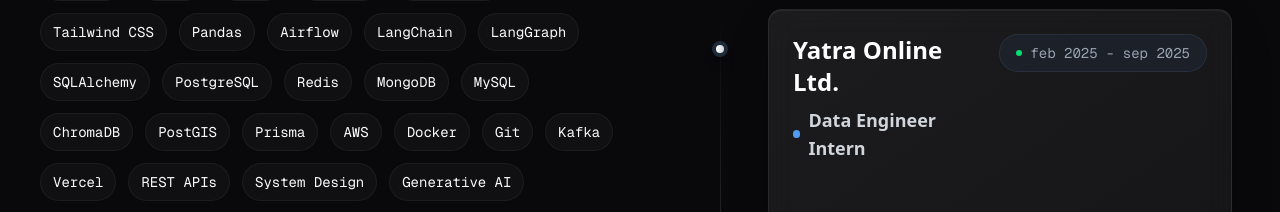
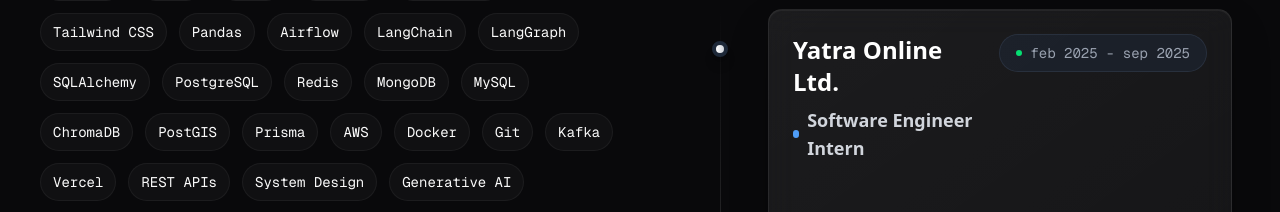
Before and after one commit to KarChikey420/PORTFOLIO, a Next.js app: page / in a window 1280 px wide. Shown: the part 895-1107 px from the top of the page. Built offline with nearby package versions, Linux system fonts and the light colour scheme.

Commit message:
additional

```diff
--- a/data.ts
+++ b/data.ts
@@ -120,7 +120,7 @@
 
 export const experience: Experience[] = [
   {
-    role: "Data Engineer Intern",
+    role: "Software Engineer Intern",
     company: "Yatra Online Ltd.",
     duration: "feb 2025 - sep 2025",
     description: `
```
